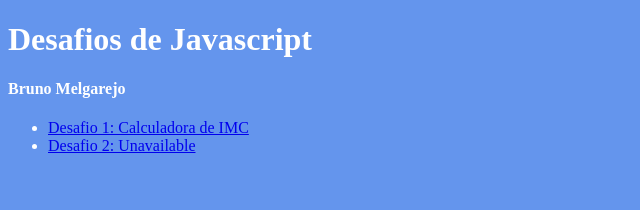
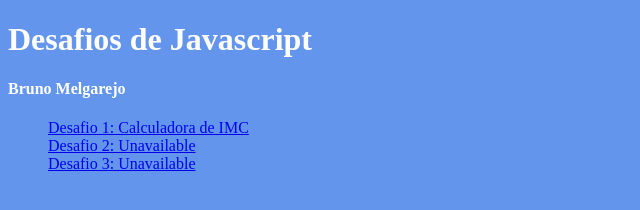
Before and after one commit to Melgarejo42/Training, a plain HTML site: page index.html in a window 1280 px wide. Shown: the whole page, without its empty margins (0-640 px from the left). Drawn offline with Linux system fonts and the light colour scheme.

Commit message:
Update index.html

```diff
--- a/index.html
+++ b/index.html
@@ -10,9 +10,10 @@
     <h1>Desafios de Javascript</h1>
     <h4>Bruno Melgarejo</h4>
 
-    <ul>
+    <ul class="no-bullet">
     <li><a href="imc.html">Desafio 1: Calculadora de IMC</a></li>
     <li><a href="challenge2.html">Desafio 2: Unavailable</a></li>
+    <li><a href="challenge2.html">Desafio 3: Unavailable</a></li>
     <!-- Add more challenges as needed -->
 </ul>
 
```
